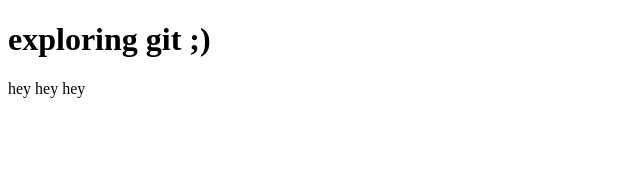
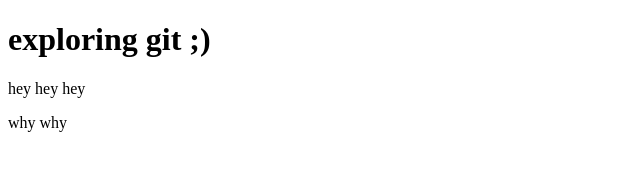
Before and after one commit to Najmo-Sahal/first, a plain HTML site: page index.html in a window 1280 px wide. Shown: the full height of the page, 0-640 px from the left. Drawn offline with Linux system fonts and the light colour scheme.

Commit message:
again commited

```diff
--- a/index.html
+++ b/index.html
@@ -9,5 +9,6 @@
 <body>
     <h1>exploring git ;)</h1>
     <p> hey hey hey </p>
+    <p>why why</p>
 </body>
 </html>
```
